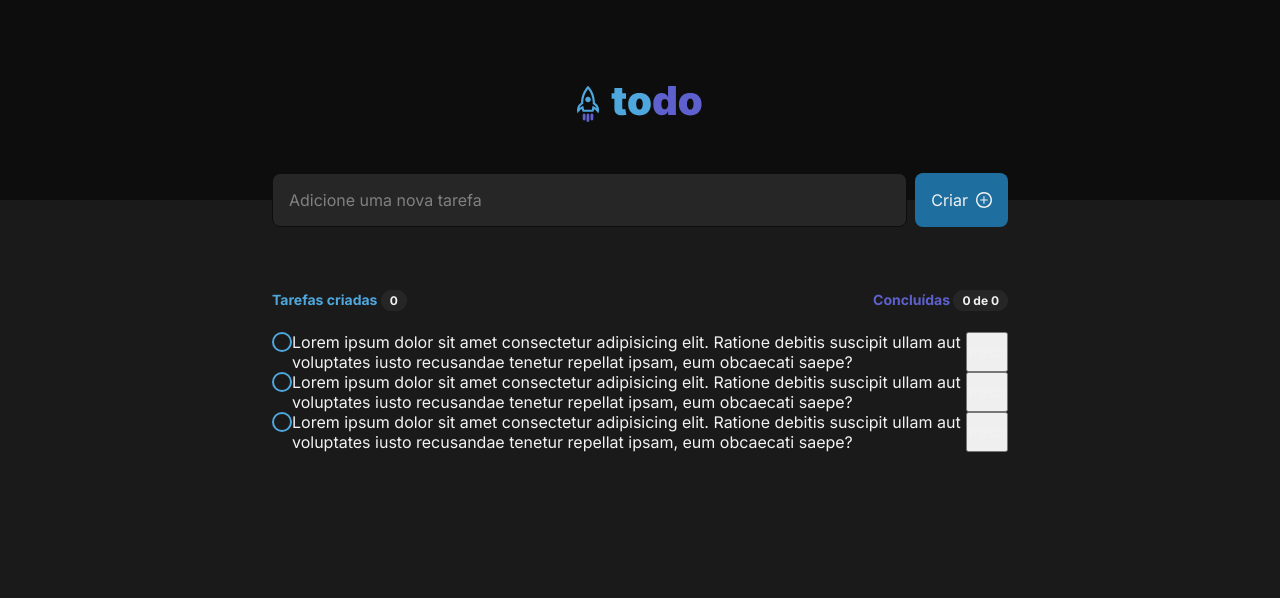
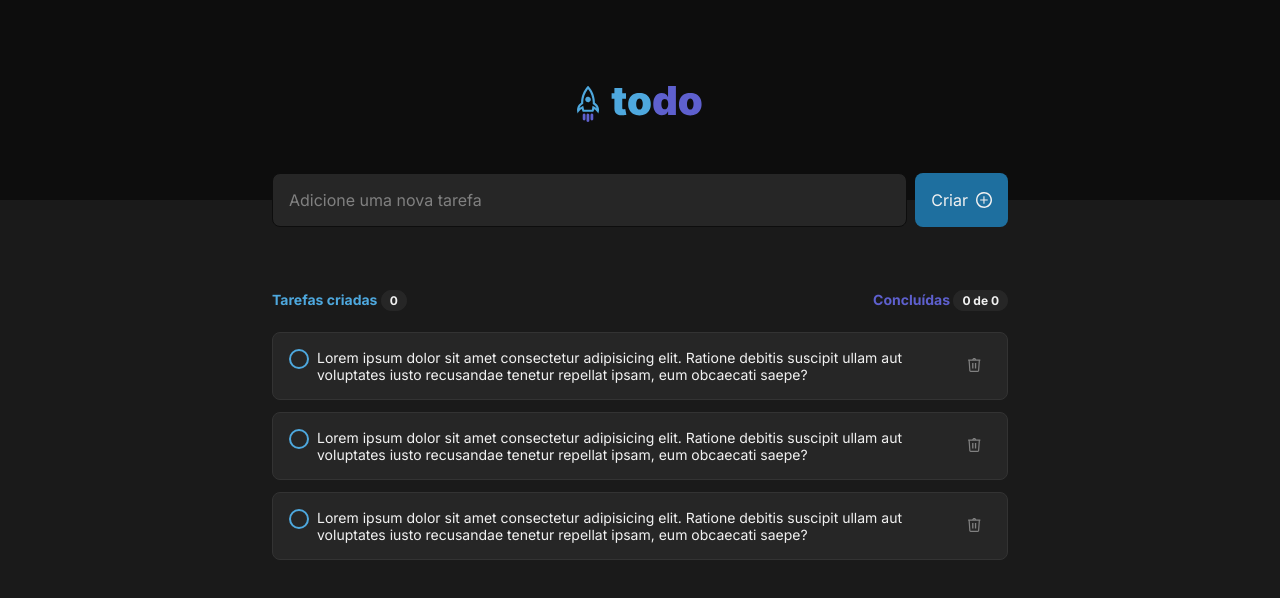
Before and after one commit to rlucasmd/react-todo, a React (Vite) app: page / in a window 1280 px wide. Shown: the top 598 px of the page. Built offline with nearby package versions, Linux system fonts and the light colour scheme.

Commit message:
add: Todo style / TodoList style

```diff
--- a/src/components/Todo/index.tsx
+++ b/src/components/Todo/index.tsx
@@ -4,11 +4,15 @@
   return (
     <div className={styled.container}>
       <input type="checkbox" className={styled.roundedCheckbox} />
-      <span>
+      <span className={styled.content}>
         Lorem ipsum dolor sit amet consectetur adipisicing elit. Ratione debitis suscipit ullam aut voluptates iusto recusandae tenetur repellat ipsam, eum obcaecati saepe?
       </span>
-      <button>
-        trash
+      <button className={styled.deleteButton}>
+        <svg width="13" height="14" viewBox="0 0 13 14" fill="none" xmlns="http://www.w3.org/2000/svg">
+          <path d="M8.20214 4.98548H6.87158V10.5073H8.20214V4.98548Z" fill="#808080" />
+          <path d="M5.46239 4.98548H4.13184V10.5073H5.46239V4.98548Z" fill="#808080" />
+          <path d="M12.478 2.16712C12.4754 2.03061 12.4295 1.89846 12.3469 1.78975C12.2642 1.68104 12.1492 1.6014 12.0184 1.56232C11.9596 1.53782 11.8974 1.52252 11.8339 1.51696H8.28678C8.1525 1.07791 7.88082 0.693554 7.51174 0.420471C7.14265 0.147388 6.69564 0 6.23651 0C5.77738 0 5.33038 0.147388 4.96129 0.420471C4.5922 0.693554 4.32053 1.07791 4.18625 1.51696H0.639107C0.580679 1.51814 0.522686 1.52729 0.46674 1.54418H0.45162C0.313182 1.58701 0.193338 1.67547 0.11163 1.79515C0.0299214 1.91483 -0.00883041 2.05866 0.00169348 2.20319C0.0122174 2.34771 0.071396 2.48441 0.169579 2.59099C0.267763 2.69757 0.399158 2.76774 0.542339 2.79006L1.25298 12.5334C1.26382 12.9127 1.41693 13.2741 1.68191 13.5458C1.94688 13.8175 2.30435 13.9797 2.68332 14H9.78668C10.1662 13.9804 10.5244 13.8186 10.79 13.5468C11.0556 13.2751 11.2092 12.9132 11.22 12.5334L11.9277 2.79914C12.0802 2.77797 12.22 2.70232 12.3212 2.58615C12.4223 2.46999 12.478 2.32116 12.478 2.16712ZM6.23651 1.21456C6.3661 1.21458 6.49427 1.24146 6.61294 1.29351C6.73161 1.34556 6.8382 1.42164 6.92598 1.51696H5.54704C5.63459 1.42135 5.74114 1.34507 5.85986 1.29299C5.97859 1.24092 6.10687 1.21421 6.23651 1.21456ZM9.78668 12.7904H2.68332C2.60168 12.7904 2.47467 12.6573 2.45955 12.4457L1.75798 2.81123H10.715L10.0135 12.4457C9.99836 12.6573 9.87135 12.7904 9.78668 12.7904Z" fill="#808080" />
+        </svg>
       </button>
     </div>
   );
--- a/src/components/Todo/styles.module.css
+++ b/src/components/Todo/styles.module.css
@@ -1,7 +1,12 @@
 .container {
   display: flex;
   width: 100%;
-
+  gap: 8px;
+  padding: 1rem;
+  border: 1px solid var(--gray-400);
+  border-radius: 8px;
+  background-color: var(--gray-500);
+  margin-bottom: 0.75rem;
 }
 
 .container .roundedCheckbox {
@@ -42,3 +47,33 @@
   border-color: var(--gray-100);
   transform: rotate(-45deg);
 }
+
+.container .content {
+  font-size: 0.875rem;
+}
+
+.deleteButton {
+  cursor: pointer;
+  border: 1px solid transparent;
+  background-color: transparent;
+  padding: 5px;
+  border-radius: 8px;
+  min-width: 34px;
+  min-height: 34px;
+}
+
+.deleteButton:hover {
+  background-color: var(--gray-400);
+}
+
+.deleteButton {
+  transition: background-color 0.3s;
+}
+
+.deleteButton svg path {
+  transition: fill 0.3s;
+}
+
+.deleteButton:hover svg path {
+  fill: var(--danger)
+}
--- a/src/components/TodoList/index.tsx
+++ b/src/components/TodoList/index.tsx
@@ -17,11 +17,13 @@
           <span>0 de 0</span>
         </div>
       </header>
-      {
-        todoList.map((todo) => (
-          <Todo key={todo} />
-        ))
-      }
+      <div className={styled.taskList}>
+        {
+          todoList.map((todo) => (
+            <Todo key={todo} />
+          ))
+        }
+      </div>
     </section>
   );
 }
--- a/src/components/TodoList/styles.module.css
+++ b/src/components/TodoList/styles.module.css
@@ -36,3 +36,8 @@
 
   border-radius: 999px;
 }
+
+.container .taskList {
+  display: flex;
+  flex-direction: column;
+}
```
Also changed, not shown: src/assets/trash.svg (added).
